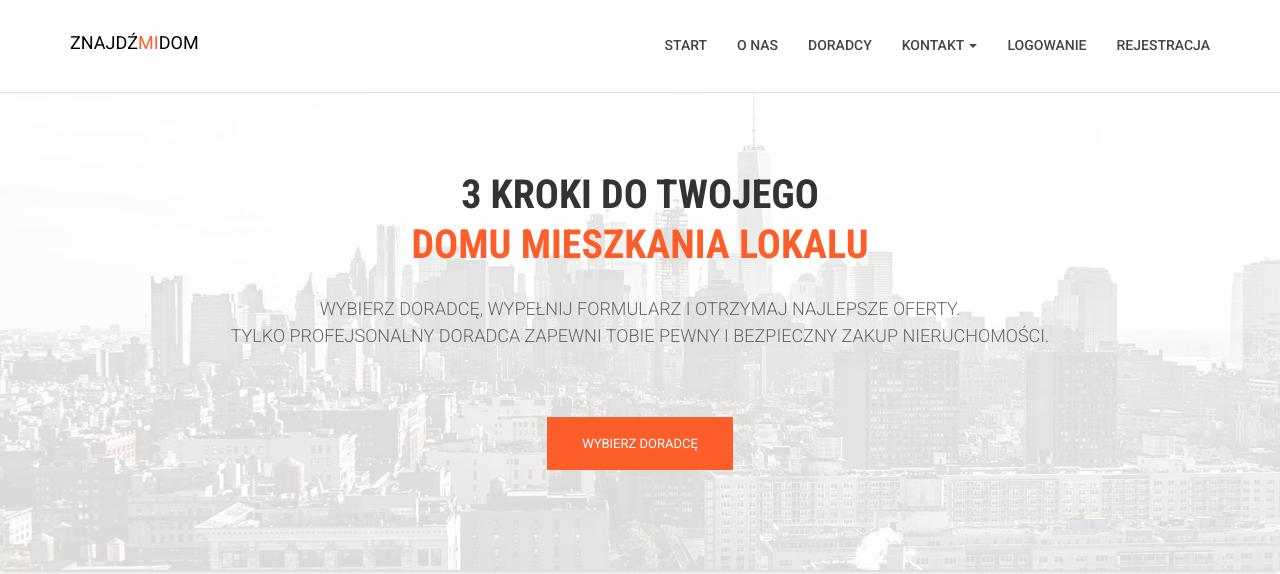
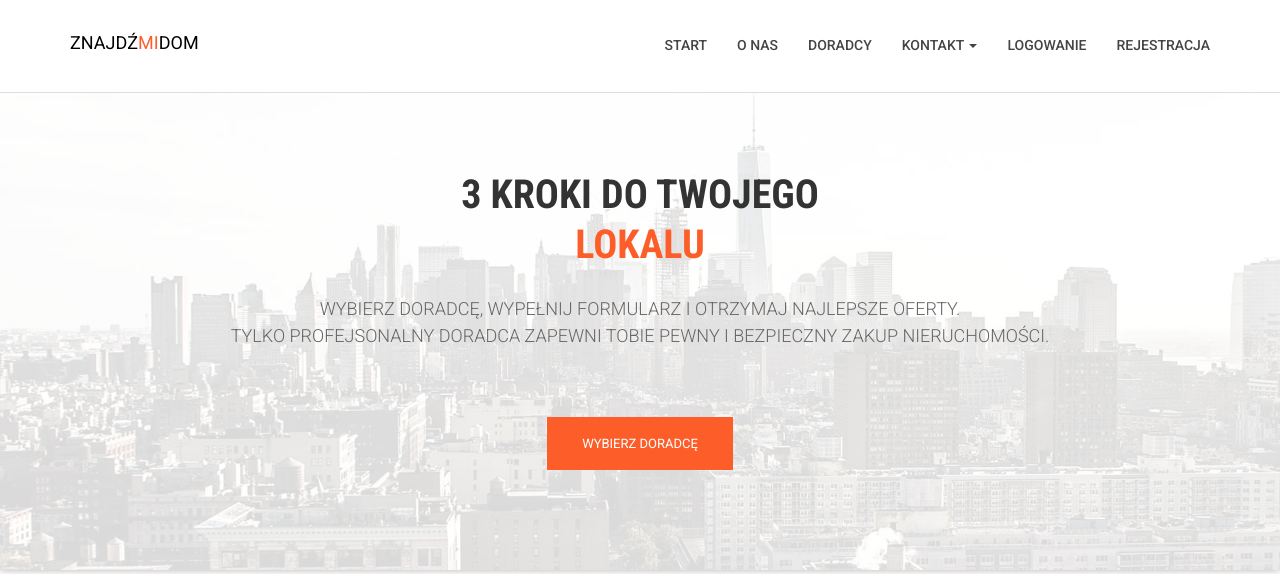
Before and after one commit to dabrodev/django-prodir-pl, a Django app: page / in a window 1280 px wide. Shown: the top 574 px of that part. Run offline with Django 3.2, Linux system fonts and the light colour scheme; the page is wider than the window, and the part outside it is not shown; some libraries are stand-ins or nearby versions; some web fonts are replaced.

Commit message:
slider recover

```diff
--- /dev/null
+++ b/assets/css/slider.css
@@ -0,0 +1,168 @@
+/* --------------------------------
+
+Primary style
+
+-------------------------------- */
+
+
+.cd-words-wrapper {
+  display: inline-block;
+  position: relative;
+  text-align: left;
+}
+.cd-words-wrapper b {
+  display: inline-block;
+  position: absolute;
+  white-space: nowrap;
+  left: 0;
+  top: 0;
+}
+.cd-words-wrapper b.is-visible {
+  position: relative;
+}
+.no-js .cd-words-wrapper b {
+  opacity: 0;
+}
+.no-js .cd-words-wrapper b.is-visible {
+  opacity: 1;
+}
+
+
+xslide
+
+-------------------------------- */
+.cd-headline.slide span {
+  display: inline-block;
+  padding: .2em 0;
+}
+.cd-headline.slide .cd-words-wrapper {
+  overflow: hidden;
+  vertical-align: top;
+  width: auto!important;
+}
+.cd-headline.slide b {
+  opacity: 0;
+  top: .2em;
+}
+.cd-headline.slide b.is-visible {
+  top: 0;
+  opacity: 1;
+  -webkit-animation: slide-in 0.6s;
+  -moz-animation: slide-in 0.6s;
+  animation: slide-in 0.6s;
+}
+.cd-headline.slide b.is-hidden {
+  -webkit-animation: slide-out 0.6s;
+  -moz-animation: slide-out 0.6s;
+  animation: slide-out 0.6s;
+}
+
+@-webkit-keyframes slide-in {
+  0% {
+    opacity: 0;
+    -webkit-transform: translateY(-100%);
+  }
+  60% {
+    opacity: 1;
+    -webkit-transform: translateY(20%);
+  }
+  100% {
+    opacity: 1;
+    -webkit-transform: translateY(0);
+  }
+}
+@-moz-keyframes slide-in {
+  0% {
+    opacity: 0;
+    -moz-transform: translateY(-100%);
+  }
+  60% {
+    opacity: 1;
+    -moz-transform: translateY(20%);
+  }
+  100% {
+    opacity: 1;
+    -moz-transform: translateY(0);
+  }
+}
+@keyframes slide-in {
+  0% {
+    opacity: 0;
+    -webkit-transform: translateY(-100%);
+    -moz-transform: translateY(-100%);
+    -ms-transform: translateY(-100%);
+    -o-transform: translateY(-100%);
+    transform: translateY(-100%);
+  }
+  60% {
+    opacity: 1;
+    -webkit-transform: translateY(20%);
+    -moz-transform: translateY(20%);
+    -ms-transform: translateY(20%);
+    -o-transform: translateY(20%);
+    transform: translateY(20%);
+  }
+  100% {
+    opacity: 1;
+    -webkit-transform: translateY(0);
+    -moz-transform: translateY(0);
+    -ms-transform: translateY(0);
+    -o-transform: translateY(0);
+    transform: translateY(0);
+  }
+}
+@-webkit-keyframes slide-out {
+  0% {
+    opacity: 1;
+    -webkit-transform: translateY(0);
+  }
+  60% {
+    opacity: 0;
+    -webkit-transform: translateY(120%);
+  }
+  100% {
+    opacity: 0;
+    -webkit-transform: translateY(100%);
+  }
+}
+@-moz-keyframes slide-out {
+  0% {
+    opacity: 1;
+    -moz-transform: translateY(0);
+  }
+  60% {
+    opacity: 0;
+    -moz-transform: translateY(120%);
+  }
+  100% {
+    opacity: 0;
+    -moz-transform: translateY(100%);
+  }
+}
+@keyframes slide-out {
+  0% {
+    opacity: 1;
+    -webkit-transform: translateY(0);
+    -moz-transform: translateY(0);
+    -ms-transform: translateY(0);
+    -o-transform: translateY(0);
+    transform: translateY(0);
+  }
+  60% {
+    opacity: 0;
+    -webkit-transform: translateY(120%);
+    -moz-transform: translateY(120%);
+    -ms-transform: translateY(120%);
+    -o-transform: translateY(120%);
+    transform: translateY(120%);
+  }
+  100% {
+    opacity: 0;
+    -webkit-transform: translateY(100%);
+    -moz-transform: translateY(100%);
+    -ms-transform: translateY(100%);
+    -o-transform: translateY(100%);
+    transform: translateY(100%);
+  }
+}
+/* --------------------------------
--- /dev/null
+++ b/assets/js/slider.js
@@ -0,0 +1,154 @@
+jQuery(document).ready(function($){
+	//set animation timing
+	var animationDelay = 2500,
+		//loading bar effect
+		barAnimationDelay = 3800,
+		barWaiting = barAnimationDelay - 3000, //3000 is the duration of the transition on the loading bar - set in the scss/css file
+		//letters effect
+		lettersDelay = 50,
+		//type effect
+		typeLettersDelay = 150,
+		selectionDuration = 500,
+		typeAnimationDelay = selectionDuration + 800,
+		//clip effect
+		revealDuration = 600,
+		revealAnimationDelay = 1500;
+
+	initHeadline();
+
+
+	function initHeadline() {
+		//insert <i> element for each letter of a changing word
+		singleLetters($('.cd-headline.letters').find('b'));
+		//initialise headline animation
+		animateHeadline($('.cd-headline'));
+	}
+
+	function singleLetters($words) {
+		$words.each(function(){
+			var word = $(this),
+				letters = word.text().split(''),
+				selected = word.hasClass('is-visible');
+			for (i in letters) {
+				if(word.parents('.rotate-2').length > 0) letters[i] = '<em>' + letters[i] + '</em>';
+				letters[i] = (selected) ? '<i class="in">' + letters[i] + '</i>': '<i>' + letters[i] + '</i>';
+			}
+		    var newLetters = letters.join('');
+		    word.html(newLetters).css('opacity', 1);
+		});
+	}
+
+	function animateHeadline($headlines) {
+		var duration = animationDelay;
+		$headlines.each(function(){
+			var headline = $(this);
+
+			if(headline.hasClass('loading-bar')) {
+				duration = barAnimationDelay;
+				setTimeout(function(){ headline.find('.cd-words-wrapper').addClass('is-loading') }, barWaiting);
+			} else if (headline.hasClass('clip')){
+				var spanWrapper = headline.find('.cd-words-wrapper'),
+					newWidth = spanWrapper.width() + 10
+				spanWrapper.css('width', newWidth);
+			} else if (!headline.hasClass('type') ) {
+				//assign to .cd-words-wrapper the width of its longest word
+				var words = headline.find('.cd-words-wrapper b'),
+					width = 0;
+				words.each(function(){
+					var wordWidth = $(this).width();
+				    if (wordWidth > width) width = wordWidth;
+				});
+				headline.find('.cd-words-wrapper').css('width', width);
+			};
+
+			//trigger animation
+			setTimeout(function(){ hideWord( headline.find('.is-visible').eq(0) ) }, duration);
+		});
+	}
+
+	function hideWord($word) {
+		var nextWord = takeNext($word);
+
+		if($word.parents('.cd-headline').hasClass('type')) {
+			var parentSpan = $word.parent('.cd-words-wrapper');
+			parentSpan.addClass('selected').removeClass('waiting');
+			setTimeout(function(){
+				parentSpan.removeClass('selected');
+				$word.removeClass('is-visible').addClass('is-hidden').children('i').removeClass('in').addClass('out');
+			}, selectionDuration);
+			setTimeout(function(){ showWord(nextWord, typeLettersDelay) }, typeAnimationDelay);
+
+		} else if($word.parents('.cd-headline').hasClass('letters')) {
+			var bool = ($word.children('i').length >= nextWord.children('i').length) ? true : false;
+			hideLetter($word.find('i').eq(0), $word, bool, lettersDelay);
+			showLetter(nextWord.find('i').eq(0), nextWord, bool, lettersDelay);
+
+		}  else if($word.parents('.cd-headline').hasClass('clip')) {
+			$word.parents('.cd-words-wrapper').animate({ width : '2px' }, revealDuration, function(){
+				switchWord($word, nextWord);
+				showWord(nextWord);
+			});
+
+		} else if ($word.parents('.cd-headline').hasClass('loading-bar')){
+			$word.parents('.cd-words-wrapper').removeClass('is-loading');
+			switchWord($word, nextWord);
+			setTimeout(function(){ hideWord(nextWord) }, barAnimationDelay);
+			setTimeout(function(){ $word.parents('.cd-words-wrapper').addClass('is-loading') }, barWaiting);
+
+		} else {
+			switchWord($word, nextWord);
+			setTimeout(function(){ hideWord(nextWord) }, animationDelay);
+		}
+	}
+
+	function showWord($word, $duration) {
+		if($word.parents('.cd-headline').hasClass('type')) {
+			showLetter($word.find('i').eq(0), $word, false, $duration);
+			$word.addClass('is-visible').removeClass('is-hidden');
+
+		}  else if($word.parents('.cd-headline').hasClass('clip')) {
+			$word.parents('.cd-words-wrapper').animate({ 'width' : $word.width() + 10 }, revealDuration, function(){
+				setTimeout(function(){ hideWord($word) }, revealAnimationDelay);
+			});
+		}
+	}
+
+	function hideLetter($letter, $word, $bool, $duration) {
+		$letter.removeClass('in').addClass('out');
+
+		if(!$letter.is(':last-child')) {
+		 	setTimeout(function(){ hideLetter($letter.next(), $word, $bool, $duration); }, $duration);
+		} else if($bool) {
+		 	setTimeout(function(){ hideWord(takeNext($word)) }, animationDelay);
+		}
+
+		if($letter.is(':last-child') && $('html').hasClass('no-csstransitions')) {
+			var nextWord = takeNext($word);
+			switchWord($word, nextWord);
+		}
+	}
+
+	function showLetter($letter, $word, $bool, $duration) {
+		$letter.addClass('in').removeClass('out');
+
+		if(!$letter.is(':last-child')) {
+			setTimeout(function(){ showLetter($letter.next(), $word, $bool, $duration); }, $duration);
+		} else {
+			if($word.parents('.cd-headline').hasClass('type')) { setTimeout(function(){ $word.parents('.cd-words-wrapper').addClass('waiting'); }, 200);}
+			if(!$bool) { setTimeout(function(){ hideWord($word) }, animationDelay) }
+		}
+	}
+
+	function takeNext($word) {
+		return (!$word.is(':last-child')) ? $word.next() : $word.parent().children().eq(0);
+	}
+
+	function takePrev($word) {
+		return (!$word.is(':first-child')) ? $word.prev() : $word.parent().children().last();
+	}
+
+	function switchWord($oldWord, $newWord) {
+		$oldWord.removeClass('is-visible').addClass('is-hidden');
+		$newWord.removeClass('is-hidden').addClass('is-visible');
+	}
+});
--- a/templates/base.html
+++ b/templates/base.html
@@ -22,6 +22,8 @@
         <link rel="stylesheet" href="{% static 'css/ionicons.min.css' %}">
         <!-- animate css -->
         <link rel="stylesheet" href="{% static 'css/animate.css' %}">
+         <!-- Hero area slider css-->
+        <link rel="stylesheet" href="{% static 'css/slider.css' %}">
         <!-- template main css file -->
         <link rel="stylesheet" href="{% static 'css/main.css' %}">
         <!-- responsive css -->
```
Also changed, not shown: other parts of templates/base.html (+2 -0 lines).
